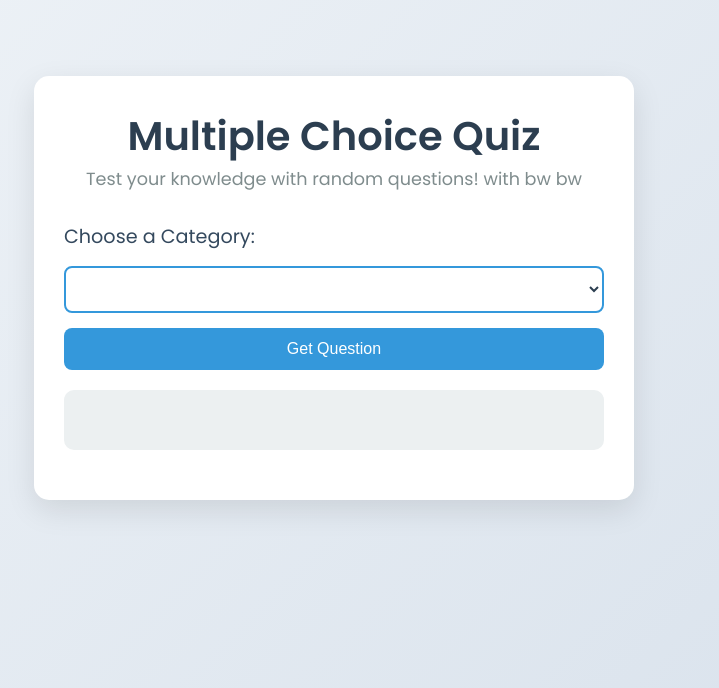
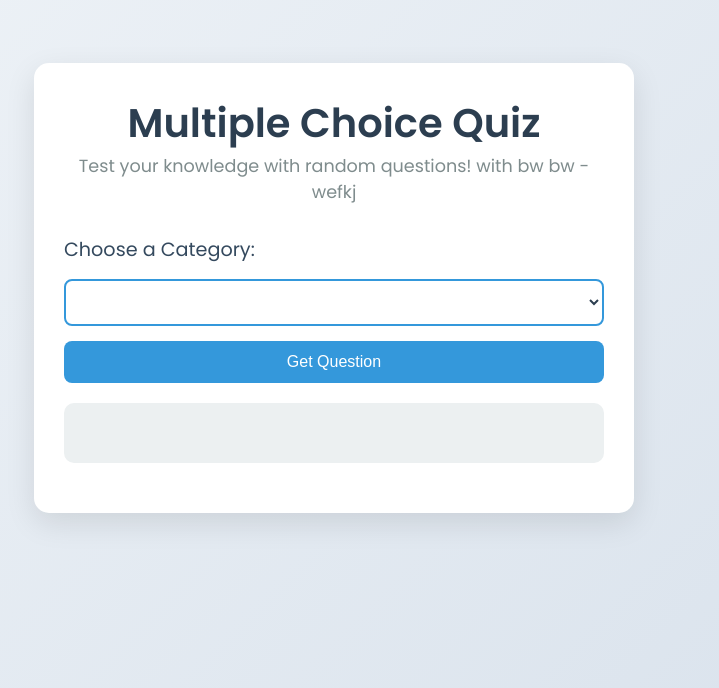
Before and after one commit to HarshanaSenadeera/quize-app-automated, a website: page distributed-quiz-service/question-app/public/index.html in a window 1280 px wide. Shown: the part 112-800 px from the top of the page, without its empty margins (306-1025 px from the left). Drawn offline with Linux system fonts and the light colour scheme; no server answers.

Commit message:
Add update 6

```diff
--- a/distributed-quiz-service/question-app/public/index.html
+++ b/distributed-quiz-service/question-app/public/index.html
@@ -11,7 +11,7 @@
   <div class="container">
     <header>
       <h1>Multiple Choice Quiz</h1>
-      <p>Test your knowledge with random questions! with bw bw</p>
+      <p>Test your knowledge with random questions! with bw bw -wefkj</p>
     </header>
     <main>
       <div class="category-selector">
```
Also changed, not shown: distributed-quiz-service/.github/workflows/ci-cd.yml (deleted).
